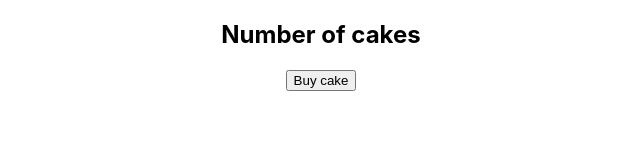
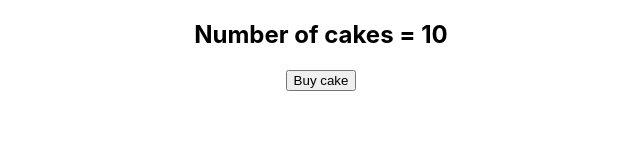
Before and after one commit to theMillenniumFalcon/react-redux, a React (Create React App) app in the folder react-redux-demo/: page / in a window 1280 px wide. Shown: the top 160 px of the page, without its empty margins (319-959 px from the left). Built offline with nearby package versions, Linux system fonts and the light colour scheme.

Commit message:
prototype_dome

```diff
--- a/react-redux-demo/src/components/CakeContainer.js
+++ b/react-redux-demo/src/components/CakeContainer.js
@@ -1,10 +1,12 @@
 import React from 'react'
+import { connect } from 'react-redux'
+import { buyCake } from '../redux'
 
-const CakeContainer = () => {
+const CakeContainer = (props) => {
     return (
         <div>
-            <h2>Number of cakes</h2>
-            <button>Buy cake</button>
+            <h2>Number of cakes = {props.numOfCakes}</h2>
+            <button onClick={props.buyCake}>Buy cake</button>
         </div>
     )
 }
@@ -15,4 +17,10 @@
     }
 }
 
-export default CakeContainer
+const mapDispatchToProps = dispatch => {
+    return {
+        buyCake: () => dispatch(buyCake())
+    }
+}
+
+export default connect(mapStateToProps, mapDispatchToProps)(CakeContainer)
--- /dev/null
+++ b/react-redux-demo/src/redux/index.js
@@ -0,0 +1 @@
+export { buyCake } from './cake/cakeActions'
```
